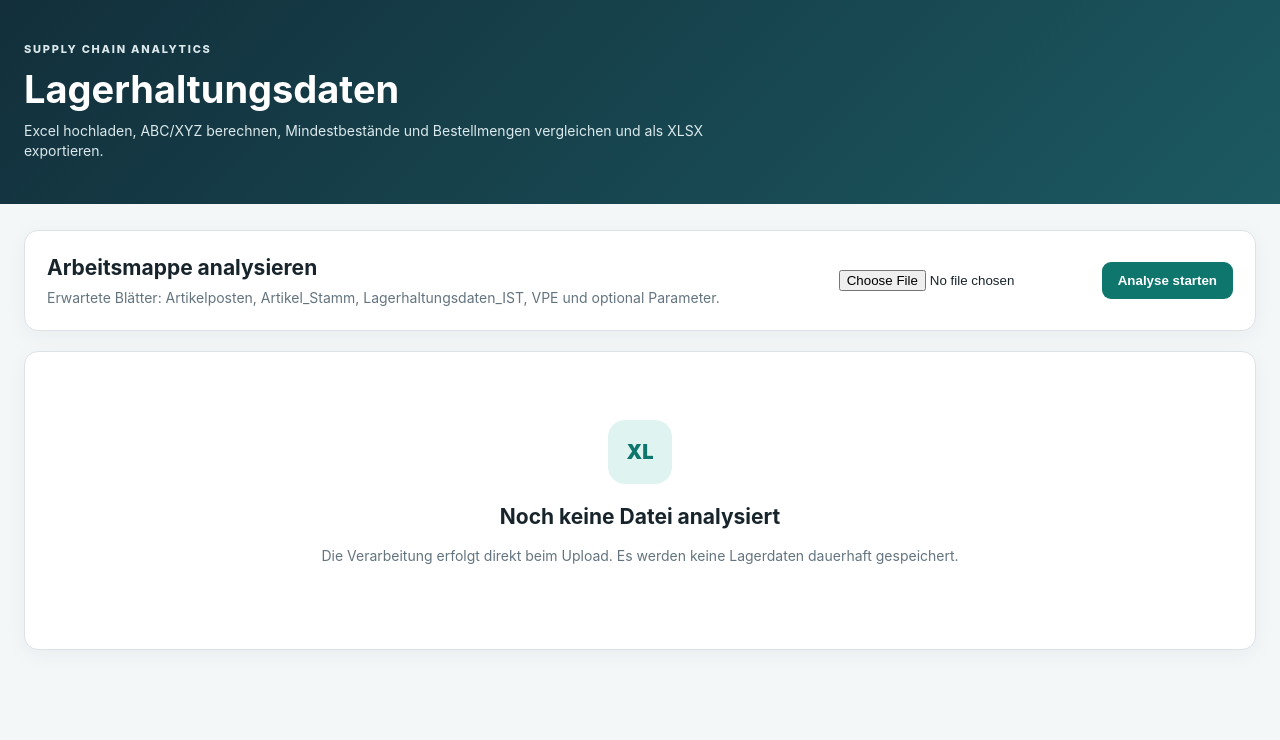
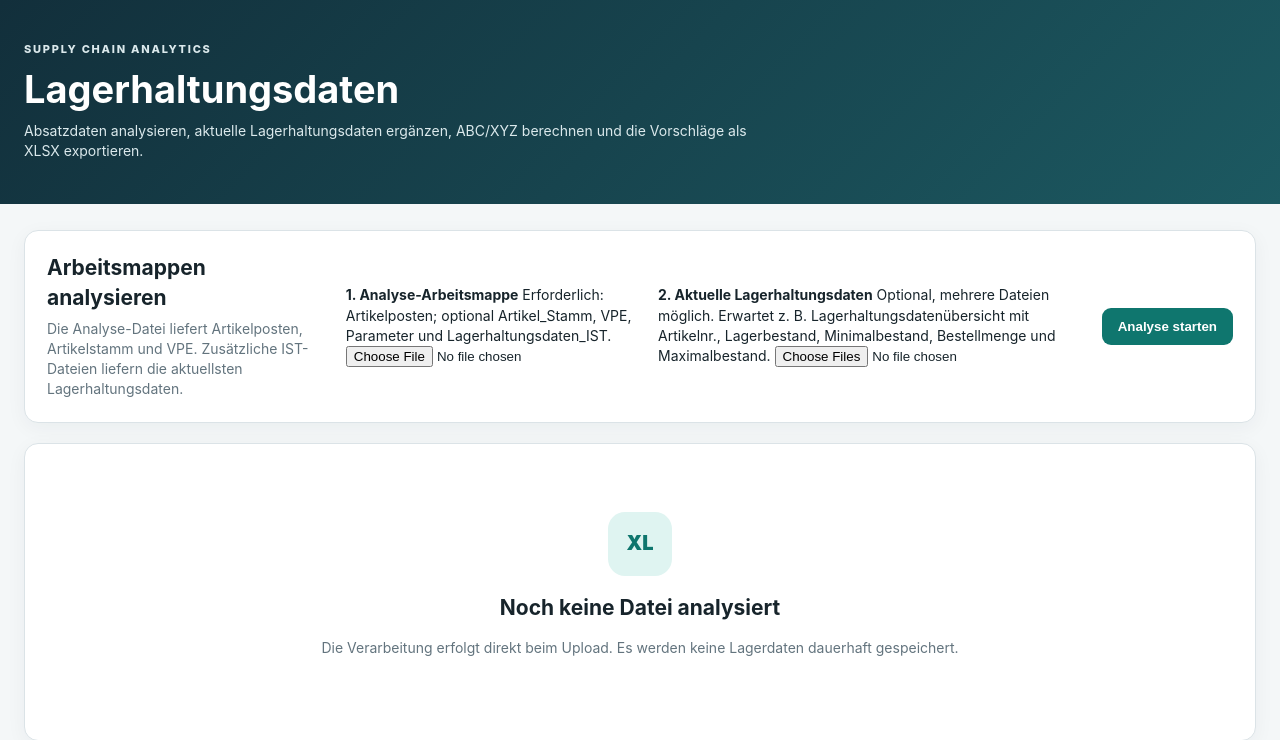
Before and after one commit to RayK02/Supply-Chain-Analytics, a Flask app: page / in a window 1280 px wide. Shown: the top 740 px of the page. Before the commit the page ends 665 px from the top, so only its background shows below. Run offline with Flask 3, Linux system fonts and the light colour scheme.

Commit message:
Add separate current inventory upload UI

```diff
--- a/templates/index.html
+++ b/templates/index.html
@@ -11,18 +11,27 @@
     <div class="hero-inner">
       <p class="eyebrow">SUPPLY CHAIN ANALYTICS</p>
       <h1>Lagerhaltungsdaten</h1>
-      <p>Excel hochladen, ABC/XYZ berechnen, Mindestbestände und Bestellmengen vergleichen und als XLSX exportieren.</p>
+      <p>Absatzdaten analysieren, aktuelle Lagerhaltungsdaten ergänzen, ABC/XYZ berechnen und die Vorschläge als XLSX exportieren.</p>
     </div>
   </header>
 
   <main class="shell">
-    <section class="panel upload-panel">
+    <section class="panel upload-panel stacked">
       <div>
-        <h2>Arbeitsmappe analysieren</h2>
-        <p>Erwartete Blätter: Artikelposten, Artikel_Stamm, Lagerhaltungsdaten_IST, VPE und optional Parameter.</p>
+        <h2>Arbeitsmappen analysieren</h2>
+        <p>Die Analyse-Datei liefert Artikelposten, Artikelstamm und VPE. Zusätzliche IST-Dateien liefern die aktuellsten Lagerhaltungsdaten.</p>
       </div>
-      <form action="{{ url_for('analyze') }}" method="post" enctype="multipart/form-data" class="upload-form">
-        <input type="file" name="file" accept=".xlsx" required>
+      <form action="{{ url_for('analyze') }}" method="post" enctype="multipart/form-data" class="upload-form upload-grid">
+        <label class="file-field">
+          <strong>1. Analyse-Arbeitsmappe</strong>
+          <span>Erforderlich: Artikelposten; optional Artikel_Stamm, VPE, Parameter und Lagerhaltungsdaten_IST.</span>
+          <input type="file" name="analysis_file" accept=".xlsx" required>
+        </label>
+        <label class="file-field">
+          <strong>2. Aktuelle Lagerhaltungsdaten</strong>
+          <span>Optional, mehrere Dateien möglich. Erwartet z. B. Lagerhaltungsdatenübersicht mit Artikelnr., Lagerbestand, Minimalbestand, Bestellmenge und Maximalbestand.</span>
+          <input type="file" name="current_files" accept=".xlsx" multiple>
+        </label>
         <button type="submit">Analyse starten</button>
       </form>
     </section>
@@ -35,15 +44,23 @@
           <p class="eyebrow">ANALYSE ABGESCHLOSSEN</p>
           <h2>{{ source_filename }}</h2>
           <p>Stichtag: {{ meta.stichtag.strftime('%d.%m.%Y') if meta.stichtag else '–' }} · {{ results|length }} Artikel</p>
+          {% if current_filenames %}
+            <p class="source-list"><strong>Zusätzliche IST-Dateien:</strong> {{ current_filenames|join(', ') }}</p>
+          {% elif meta.current_sources %}
+            <p class="source-list">IST-Werte stammen aus der Analyse-Arbeitsmappe.</p>
+          {% else %}
+            <p class="source-list warning-text">Keine IST-Lagerhaltungsdaten erkannt.</p>
+          {% endif %}
         </div>
         <a class="download" href="{{ export_uri }}" download="{{ export_filename }}">XLSX herunterladen</a>
       </section>
 
-      <section class="kpis">
+      <section class="kpis six">
         <article><span>Artikel</span><strong>{{ results|length }}</strong></article>
         <article class="abc a"><span>A-Artikel</span><strong>{{ meta.counts.get('A', 0) }}</strong></article>
         <article class="abc b"><span>B-Artikel</span><strong>{{ meta.counts.get('B', 0) }}</strong></article>
         <article class="abc c"><span>C-Artikel</span><strong>{{ meta.counts.get('C', 0) }}</strong></article>
+        <article><span>IST-Artikel</span><strong>{{ meta.current_articles or 0 }}</strong></article>
         <article><span>Änderungen</span><strong>{{ results|selectattr('overall_status', 'equalto', 'change')|list|length }}</strong></article>
       </section>
 
@@ -58,7 +75,7 @@
         <label>Suche<input id="search" type="search" placeholder="Artikelnummer oder Beschreibung"></label>
         <label>ABC<select id="abc"><option value="">Alle</option><option>A</option><option>B</option><option>C</option></select></label>
         <label>XYZ<select id="xyz"><option value="">Alle</option><option>X</option><option>Y</option><option>Z</option><option value="–">Ohne Klasse</option></select></label>
-        <label>Status<select id="status"><option value="">Alle</option><option value="change">Anpassen</option><option value="ok">OK</option><option value="manual">Manuell prüfen</option></select></label>
+        <label>Status<select id="status"><option value="">Alle</option><option value="change">Anpassen</option><option value="ok">OK</option><option value="manual">Manuell prüfen</option><option value="missing">IST fehlt</option></select></label>
         <button id="resetFilters" type="button" class="secondary">Filter zurücksetzen</button>
       </section>
 
@@ -67,8 +84,10 @@
           <table id="resultsTable">
             <thead><tr>
               <th>Artikel</th><th>Beschreibung</th><th>ABC</th><th>XYZ</th><th>ABCXYZ</th>
-              <th>Absatz gesamt</th><th>Ø Monat</th><th>Mindestbestand neu</th><th>Mindestbestand IST</th><th>Δ</th>
-              <th>Bestellmenge neu</th><th>Bestellmenge IST</th><th>Δ</th><th>VPE</th><th>Lagerort</th><th>Status</th>
+              <th>Absatz gesamt</th><th>Ø Monat</th><th>Lagerbestand IST</th>
+              <th>Mindestbestand neu</th><th>Minimalbestand IST</th><th>Δ</th>
+              <th>Bestellmenge neu</th><th>Bestellmenge IST</th><th>Δ</th>
+              <th>Maximalbestand IST</th><th>VPE</th><th>Lagerort</th><th>IST-Quelle</th><th>Status</th>
             </tr></thead>
             <tbody>
             {% for row in results %}
@@ -80,15 +99,18 @@
                 <td><strong>{{ row.abcxyz }}</strong></td>
                 <td>{{ '%.0f'|format(row.sales_total) }}</td>
                 <td>{{ '%.1f'|format(row.average_month) }}</td>
-                <td>{{ row.minimum_stock }}</td>
+                <td>{{ '%.0f'|format(row.stock_current) if row.stock_current is not none else '–' }}</td>
+                <td>{{ row.minimum_stock if row.minimum_stock is not none else '–' }}</td>
                 <td>{{ '%.0f'|format(row.minimum_stock_current) if row.minimum_stock_current is not none else '–' }}</td>
                 <td class="delta {{ 'positive' if row.minimum_stock_delta is not none and row.minimum_stock_delta > 0 else 'negative' if row.minimum_stock_delta is not none and row.minimum_stock_delta < 0 else '' }}">{{ '%+.0f'|format(row.minimum_stock_delta) if row.minimum_stock_delta is not none else '–' }}</td>
-                <td>{{ row.order_quantity }}</td>
+                <td>{{ row.order_quantity if row.order_quantity is not none else '–' }}</td>
                 <td>{{ '%.0f'|format(row.order_quantity_current) if row.order_quantity_current is not none else '–' }}</td>
                 <td class="delta {{ 'positive' if row.order_quantity_delta is not none and row.order_quantity_delta > 0 else 'negative' if row.order_quantity_delta is not none and row.order_quantity_delta < 0 else '' }}">{{ '%+.0f'|format(row.order_quantity_delta) if row.order_quantity_delta is not none else '–' }}</td>
+                <td>{{ '%.0f'|format(row.maximum_stock_current) if row.maximum_stock_current is not none else '–' }}</td>
                 <td>{{ '%.0f'|format(row.vpe) if row.vpe is not none else '–' }}</td>
                 <td>{{ row.location or '–' }}</td>
-                <td><span class="status {{ row.overall_status }}">{{ 'OK' if row.overall_status == 'ok' else 'Anpassen' if row.overall_status == 'change' else 'Manuell prüfen' }}</span></td>
+                <td title="{{ row.current_source_file }}">{{ row.current_source_file or '–' }}</td>
+                <td><span class="status {{ row.overall_status }}">{{ 'OK' if row.overall_status == 'ok' else 'Anpassen' if row.overall_status == 'change' else 'Manuell prüfen' if row.overall_status == 'manual' else 'IST fehlt' }}</span></td>
               </tr>
             {% endfor %}
             </tbody>
```
